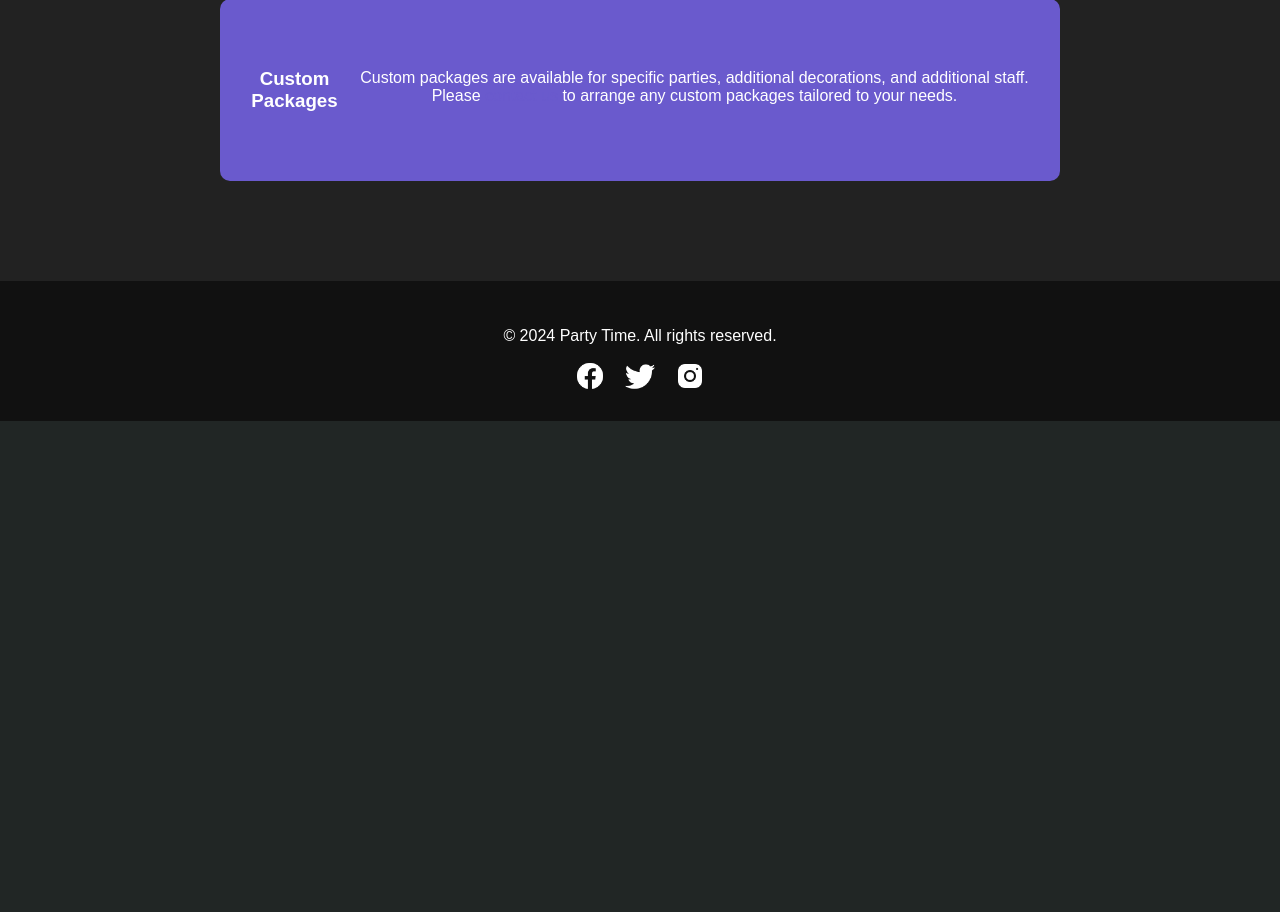
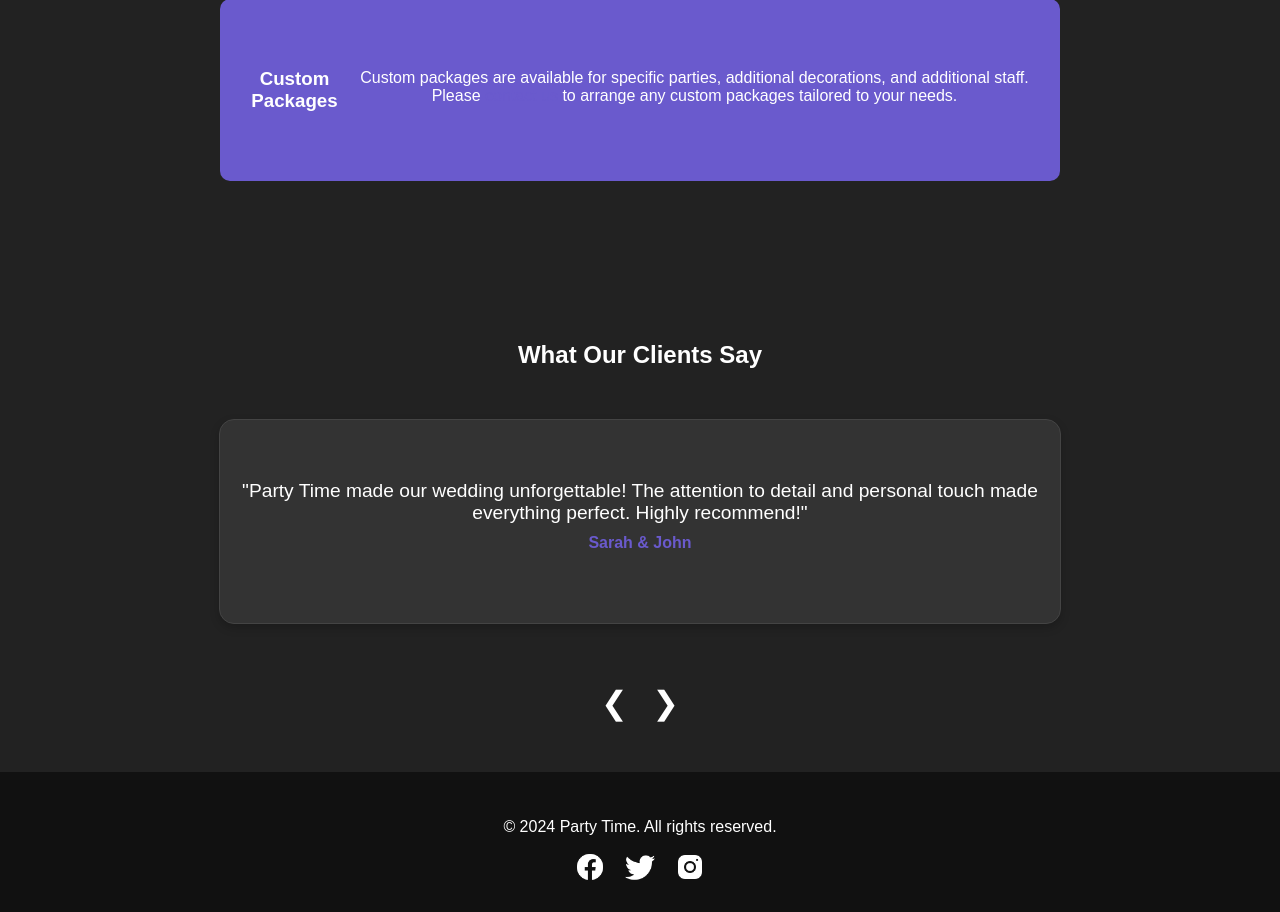
Before and after one commit to AlyanAkram/Party-Time-Event-Planning-Website, a PHP site: page / in a window 1280 px wide. Shown: the part 3208-4120 px from the top of the page. Before the commit the page ends 3629 px from the top, so only its background shows below. Run offline with PHP 8.4, Linux system fonts and the light colour scheme.

Commit message:
added testimonial slider

```diff
--- a/index.css
+++ b/index.css
@@ -308,3 +308,72 @@ body {
   text-align: left;
   color: #ffffff;
 }
+/* Testimonial Section */
+.testimonials {
+  padding: 40px 20px;
+  text-align: center;
+}
+
+.testimonials-container {
+  display: flex;
+  align-items: center;
+  flex-direction: row;
+  color: #ffffff;
+  padding: 50px 20px;
+  border-radius: 10px;
+  margin: 50px auto;
+  width: 90%;
+  max-width: 800px;
+  text-align: center;
+  transition: transform 0.3s;
+  display: flex;
+  overflow: hidden;
+  position: relative;
+  background-color: #333333; /* Card background */
+  box-shadow: 0 4px 10px rgba(0, 0, 0, 0.2); /* Card shadow */
+  border: 1px solid #444444; /* Subtle border */
+  border-radius: 15px; /* Rounded corners for the card */
+}
+
+.testimonial-item {
+  display: none;
+  width: 100%;
+  text-align: center;
+  transition: transform 0.5s ease;
+}
+
+.testimonial-item.active {
+  display: block;
+}
+
+.testimonial-item p {
+  font-size: 1.2rem;
+  margin: 10px 0;
+}
+
+.testimonial-item h4 {
+  font-size: 1rem;
+  font-weight: bold;
+  margin-top: 10px;
+  color: #6a5acd;
+}
+
+button.prev {
+  background-color: transparent;
+  border: none;
+  color: #ffffff;
+  font-size: 2rem;
+  cursor: pointer;
+  padding: 10px;
+  left: 0;
+}
+
+button.next {
+  background-color: transparent;
+  border: none;
+  color: #ffffff;
+  font-size: 2rem;
+  cursor: pointer;
+  padding: 10px;
+  right: 0;
+}
--- a/index.php
+++ b/index.php
@@ -21,43 +21,32 @@ session_start(); // Start the session
     </div>
 </div>
 
-
 <main>
     <!-- Services Overview Section -->
     <section class="services-overview">
         <h2>Our Services</h2>
         <div class="service-list">
-            <!-- Themed Events -->
-            <div class="service-item" onclick="location.href='booking.php?package=themed_events'"> <!-- Make the entire banner clickable -->
+            <div class="service-item" onclick="location.href='booking.php?package=themed_events'">
                 <img src="images/themed-events.jpg" alt="Themed Events">
                 <h3>Themed Events</h3>
                 <p>From elegant galas to whimsical celebrations, we bring your theme to life with style.</p>
             </div>
-
-            <!-- Marquee Parties -->
-            <div class="service-item" onclick="location.href='booking.php?package=marquee_parties'"> <!-- Make the entire banner clickable -->
+            <div class="service-item" onclick="location.href='booking.php?package=marquee_parties'">
                 <img src="images/marquee-parties.jpg" alt="Marquee Parties">
                 <h3>Marquee Parties</h3>
                 <p>Exclusive marquee setups for unforgettable outdoor experiences.</p>
             </div>
-
-            <!-- Special Celebrations -->
-            <div class="service-item" onclick="location.href='booking.php?package=special_celebrations'"> <!-- Make the entire banner clickable -->
+            <div class="service-item" onclick="location.href='booking.php?package=special_celebrations'">
                 <img src="images/special-celebrations.jpg" alt="Special Celebrations">
                 <h3>Special Celebrations</h3>
                 <p>Mark your milestones with our tailored celebration services.</p>
             </div>
-
-            <!-- Entertainment -->
             <div class="service-item" onclick="location.href='booking.php?package=entertainment'">
-                <!-- Make the entire banner clickable -->
                 <img src="images/entertainment.jpg" alt="Entertainment">
                 <h3>Entertainment</h3>
                 <p>Top-notch entertainers, live bands, and DJs to keep your guests entertained.</p>
             </div>
-            <!-- Other Services -->
             <div class="service-item" onclick="location.href='booking.php?package=other_services'">
-                <!-- Make the entire banner clickable -->
                 <img src="images/other-services.jpg" alt="Other Services">
                 <h3>Other Services</h3>
                 <ul>
@@ -69,28 +58,23 @@ session_start(); // Start the session
                 </ul>
             </div>
         </div>
-
     </section>
 </main>
-    <!-- Hero Section -->
+
 <div class="hero-banner2">
-    <a href="services.php"> <!-- Make the entire banner clickable -->
-        <div class="hero-image2"></div> <!-- Div for background image -->
-        <div class="hero-overlay2"> <!-- Dark overlay -->
+    <a href="services.php">
+        <div class="hero-image2"></div>
+        <div class="hero-overlay2">
             <h2 class='slogan'>Need More Information?</h2>
-            <p classname>Transform your vision into reality with our tailored event planning services. We specialize in crafting personalized experiences, ensuring every detail reflects your unique style. Let’s make your next event unforgettable!</p>
+            <p>Transform your vision into reality with our tailored event planning services. We specialize in crafting personalized experiences, ensuring every detail reflects your unique style. Let’s make your next event unforgettable!</p>
             <p>Contact us to plan your perfect event.</p>
         </div>
     </a>
 </div>
 
-
 <main>
-        <!-- Updated Packages Section -->
     <section class="packages">
         <h2>Our Packages</h2>
-
-    <!-- Bronze Package -->
         <div class="package bronze-package" onclick="location.href='booking.php?package=bronze'">
             <h3>Bronze Package</h3>
             <ul>
@@ -103,8 +87,6 @@ session_start(); // Start the session
                 <img src="images/bronze-package.jpg" alt="Bronze Package Image">
             </div>
         </div>
-
-    <!-- Silver Package -->
         <div class="package silver-package" onclick="location.href='booking.php?package=silver'">
             <h3>Silver Package</h3>
             <p><strong>Includes all from Bronze package plus:</strong></p>
@@ -118,8 +100,6 @@ session_start(); // Start the session
                 <img src="images/silver-package.jpg" alt="Silver Package Image">
             </div>
         </div>
-
-    <!-- Gold Package -->
         <div class="package gold-package" onclick="location.href='booking.php?package=gold'">
             <h3>Gold Package</h3>
             <p><strong>Includes all from Silver package plus:</strong></p>
@@ -130,16 +110,90 @@ session_start(); // Start the session
                 <li>Hot and cold buffet and soft drinks</li>
             </ul>
             <div class="package-image">
-        <img src="images/gold-package.jpg" alt="Bronze Package Image">
+                <img src="images/gold-package.jpg" alt="Gold Package Image">
             </div>
         </div>
-
-    <!-- Custom Packages -->
         <div class="package custom-package" onclick="location.href='contact.php'">
             <h3>Custom Packages</h3>
             <p>Custom packages are available for specific parties, additional decorations, and additional staff. Please <a href="contact.php">contact us</a> to arrange any custom packages tailored to your needs.</p>
         </div>
     </section>
+
+    <!-- Testimonial Section -->
+    <section class="testimonials">
+      <h2>What Our Clients Say</h2>
+      <div class="testimonials-container">
+        <!-- Testimonial 1 -->
+        <div class="testimonial-item active">
+          <p>"Party Time made our wedding unforgettable! The attention to detail and personal touch made everything perfect. Highly recommend!"</p>
+          <h4>Sarah & John</h4>
+        </div>
+        <!-- Testimonial 2 -->
+        <div class="testimonial-item">
+          <p>"The themed event we booked was amazing. Our guests were blown away by the creativity and execution. Definitely booking again!"</p>
+          <h4>Emily & Tom</h4>
+        </div>
+        <!-- Testimonial 3 -->
+        <div class="testimonial-item">
+          <p>"Exceptional service! The marquee setup was just what we needed for our outdoor gala. Couldn't have asked for a better event." </p>
+          <h4>Mark & Lisa</h4>
+        </div>
+        <!-- Testimonial 4 -->
+        <div class="testimonial-item">
+          <p>"Party Time's team brought our vision to life! Every detail was managed so smoothly. We couldn't have asked for a better event." </p>
+          <h4>Rebecca & David</h4>
+        </div>
+        <!-- Testimonial 5 -->
+        <div class="testimonial-item">
+          <p>"Amazing service, and the entertainment package was fantastic. Our guests had a blast! Will definitely return." </p>
+          <h4>Charlie & Mia</h4>
+        </div>
+        <!-- Testimonial 6 -->
+        <div class="testimonial-item">
+          <p>"Absolutely loved the Gold Package! It exceeded our expectations, and everything was executed perfectly. Worth every penny." </p>
+          <h4>Olivia & Jake</h4>
+        </div>
+      </div>
+      <button class="prev">&#10094;</button>
+      <button class="next">&#10095;</button>
+    </section>
+
+    <script>
+        // JavaScript for Testimonial Slider
+        let currentIndex = 0;
+        const testimonials = document.querySelectorAll('.testimonial-item');
+        const totalTestimonials = testimonials.length;
+
+        const showTestimonial = (index) => {
+            // Remove active class from all testimonials
+            testimonials.forEach((testimonial, idx) => {
+                testimonial.classList.remove('active');
+            });
+            // Add active class to the current testimonial
+            testimonials[index].classList.add('active');
+        };
+
+        const nextTestimonial = () => {
+            currentIndex = (currentIndex + 1) % totalTestimonials;
+            showTestimonial(currentIndex);
+        };
+
+        const prevTestimonial = () => {
+            currentIndex = (currentIndex - 1 + totalTestimonials) % totalTestimonials;
+            showTestimonial(currentIndex);
+        };
+
+        // Automatic slider change every 4 seconds
+        setInterval(nextTestimonial, 4000);
+
+        // Event listeners for the next and previous buttons
+        document.querySelector('.next').addEventListener('click', nextTestimonial);
+        document.querySelector('.prev').addEventListener('click', prevTestimonial);
+
+        // Initialize the first testimonial
+        showTestimonial(currentIndex);
+    </script>
+
 </main>
 
 <?php include('footer.php'); ?>
```
Lines whose indentation alone changed are shown as unchanged.
